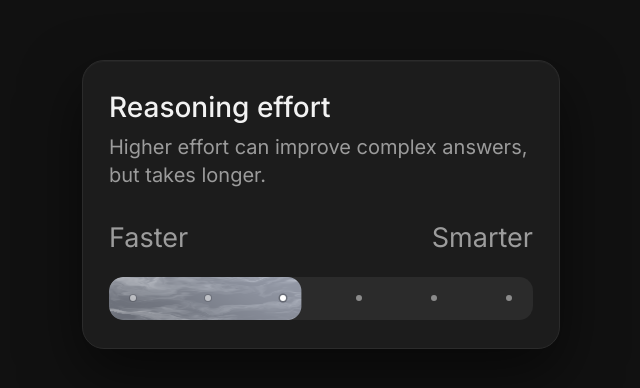
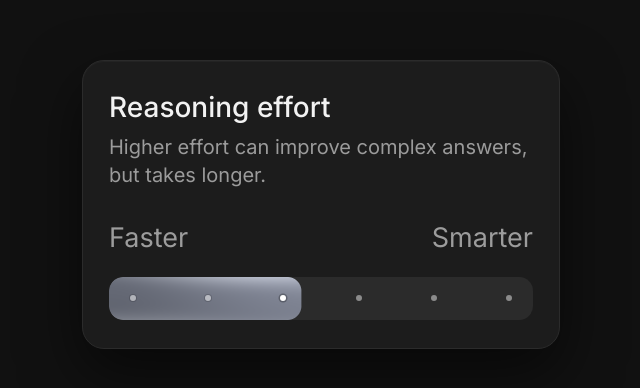
Before and after one commit to rwagget/playground, a plain HTML site: page experiments/metallic-shader/index.html in a window 1280 px wide. Shown: the part 196-584 px from the top of the page, without its empty margins (319-959 px from the left). Drawn offline with Linux system fonts and the light colour scheme.

Commit message:
Swap Metallic Shader wisps for big rolling gradient waves
Co-Authored-By: Claude Opus 5.5 <noreply@anthropic.com>

```diff
--- a/experiments.json
+++ b/experiments.json
@@ -38,7 +38,7 @@
   {
     "slug": "metallic-shader",
     "title": "Metallic Shader",
-    "description": "An effort slider whose fill is a wispy white-and-silver gradient flowing toward Smarter, springing between six stops.",
+    "description": "An effort slider whose fill is a silver-and-white gradient rolling toward Smarter in big waves, springing between six stops.",
     "date": "2026-10-09"
   }
 ]
--- a/experiments/metallic-shader/index.html
+++ b/experiments/metallic-shader/index.html
@@ -277,8 +277,8 @@
       goTo(Math.max(0, Math.min(LEVELS.length - 1, keys[e.key])));
     });
 
-    // Silver fill: a WebGL pass that draws the fill's rounded shape filled with soft,
-    // wispy white-and-silver currents drifting left to right. Falls back to the CSS gradient.
+    // Silver fill: a WebGL pass that draws the fill's rounded shape filled with a smooth
+    // white-and-silver gradient rolling left to right in big waves. Falls back to the CSS gradient.
     const canvas = document.getElementById('chrome');
     const gl = canvas.getContext('webgl2', { antialias: false, premultipliedAlpha: true });
 
@@ -307,15 +307,6 @@
           return mix(mix(hash(i), hash(i + vec2(1, 0)), u.x),
                      mix(hash(i + vec2(0, 1)), hash(i + vec2(1, 1)), u.x), u.y);
         }
-        float fbm(vec2 p) {
-          float v = 0.0, a = 0.5;
-          for (int i = 0; i < 5; i++) {
-            v += a * noise(p);
-            p = p * 2.03 + vec2(1.7, 9.2);
-            a *= 0.5;
-          }
-          return v;
-        }
         float sdRect(vec2 p, vec2 b, float r) {
           vec2 q = abs(p) - b + r;
           return length(max(q, 0.0)) + min(max(q.x, q.y), 0.0) - r;
@@ -329,23 +320,23 @@
           float d = sdRect(c, hs, R);
           if (d > 1.0) { o = vec4(0.0); return; }
 
-          // Coordinates stretched along the track so the currents draw out into long wisps.
-          // uFlow carries everything rightward; the warp layers also creep right at their
-          // own pace, so the wisps curl and thin out as they travel.
-          vec2 q = vec2(p.x + uFlow, p.y) / vec2(120.0, 34.0);
-          float t = uTime * 0.12;
-          vec2 w = vec2(fbm(q + vec2(-0.9 * t, 0.3 * t)),
-                        fbm(q + vec2(5.2 - 0.6 * t, 1.3 - 0.2 * t)));
-          vec2 w2 = vec2(fbm(q + 2.4 * w + vec2(1.7 - 0.5 * t, 9.2)),
-                         fbm(q + 2.4 * w + vec2(8.3 - 0.7 * t, 2.8)));
-          float f = fbm(q + 2.6 * w2);
+          // A few long, slanted sine swells layered together. Their phases all advance
+          // rightward, and a slow low-frequency bend keeps the crests from moving in lockstep.
+          float t = uTime;
+          float x = (p.x + uFlow) / 120.0;
+          float y = p.y / uSize.y;
+          float bend = noise(vec2(x * 0.35 - t * 0.05, t * 0.08)) * 2.0 - 1.0;
+          float w1 = sin(x * 1.0 + y * 1.6 + bend * 1.2 - t * 0.35);
+          float w2 = sin(x * 0.55 - y * 2.2 + 1.9 + sin(x * 0.3 - t * 0.2) * 1.3 - t * 0.2);
+          float w3 = sin(x * 1.7 + y * 0.8 + 4.0 - t * 0.5);
+          float v = 0.5 + 0.3 * w1 + 0.22 * w2 + 0.1 * w3;
 
-          // Smooth ramp: soft silver in the troughs, white where the wisps gather
-          vec3 deep   = vec3(0.56, 0.58, 0.63);
-          vec3 silver = vec3(0.79, 0.81, 0.85);
-          vec3 white  = vec3(0.98, 0.98, 1.00);
-          vec3 col = mix(deep, silver, smoothstep(0.25, 0.55, f));
-          col = mix(col, white, smoothstep(0.45, 0.8, f + 0.3 * length(w2) - 0.15));
+          // Silver in the troughs, white on the crests, blended with no hard edges
+          vec3 deep   = vec3(0.50, 0.52, 0.58);
+          vec3 silver = vec3(0.77, 0.79, 0.84);
+          vec3 white  = vec3(0.99, 0.99, 1.00);
+          vec3 col = mix(deep, silver, smoothstep(0.05, 0.5, v));
+          col = mix(col, white, smoothstep(0.5, 0.95, v));
 
           // Gentle sheen: a touch brighter along the top, a touch dimmer toward the Faster end
           col *= 0.94 + 0.1 * (1.0 - p.y / uSize.y);
@@ -386,7 +377,7 @@
           prev = now;
           const pace = dt * (calm.matches ? 0.15 : 1);
           time += pace;
-          flow -= 34 * pace;      // steady current toward the Smarter end
+          flow -= 20 * pace;      // steady current toward the Smarter end
           flow -= v * dt * 0.45;  // dragging shoves the liquid along
 
           const dpr = Math.min(devicePixelRatio || 1, 2);
```
